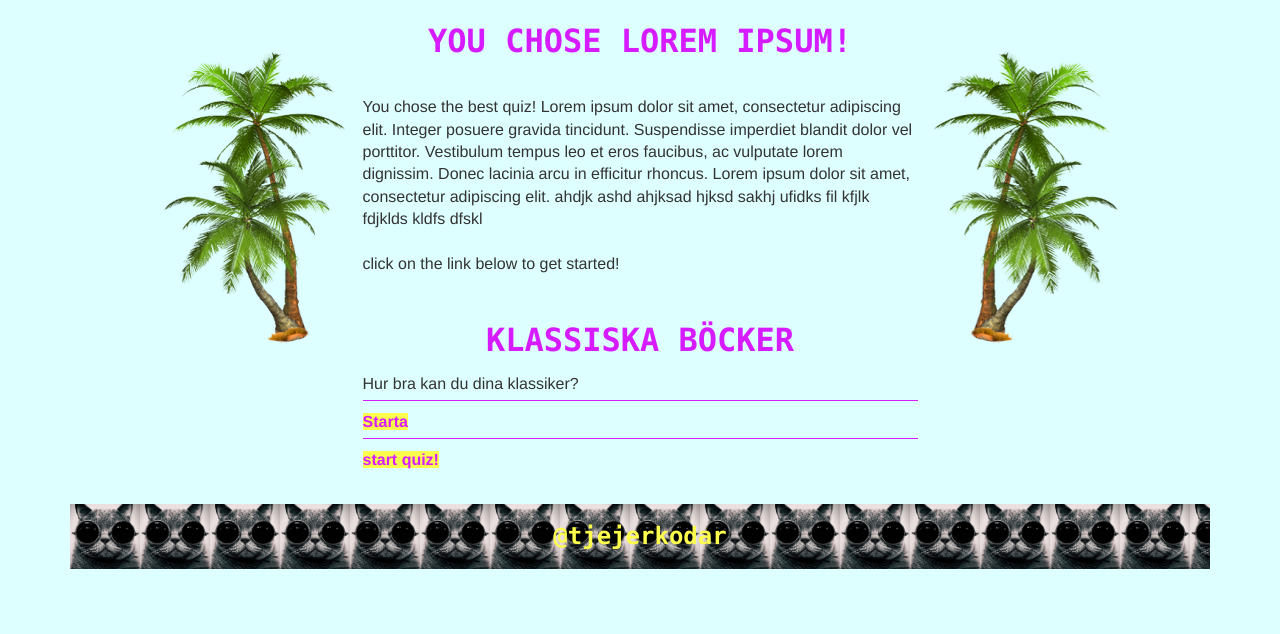
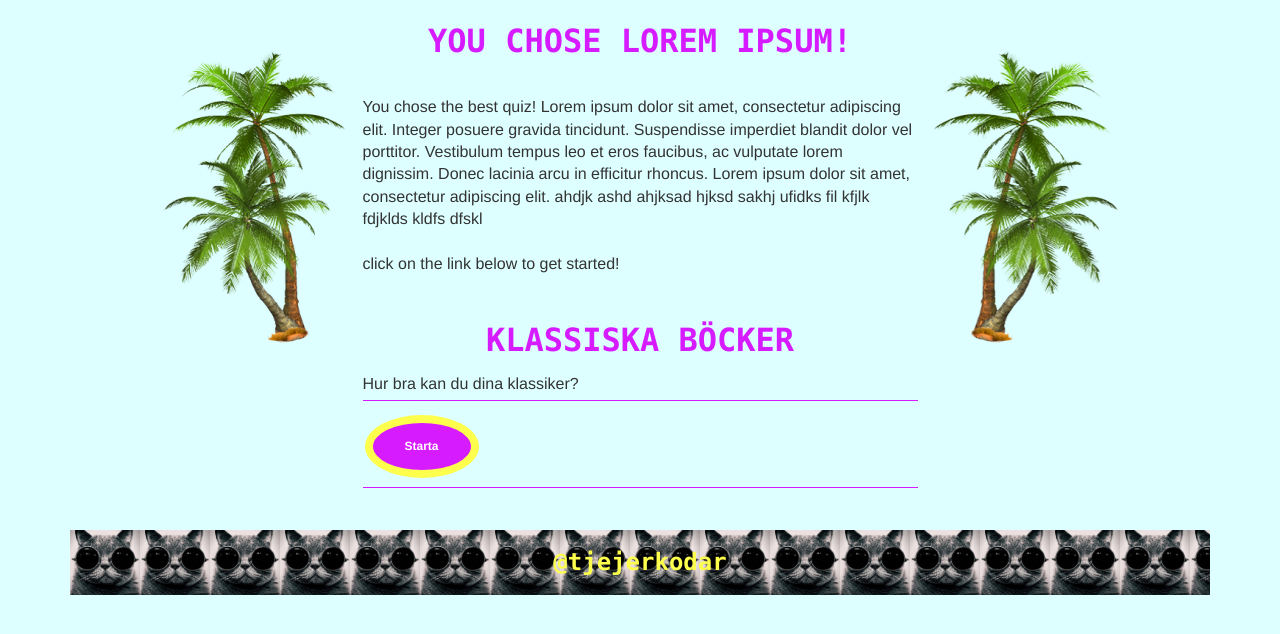
Before and after one commit to johannabjornholm/quizproject, a Django app: page /quiz/1/ in a window 1280 px wide. Shown: the part 86-720 px from the top of the page. Run offline with Django 3.2, Linux system fonts and the light colour scheme; some libraries are stand-ins or nearby versions.

Commit message:
Adding rounded button in all pages

```diff
--- a/quiz/templates/quiz/question.html
+++ b/quiz/templates/quiz/question.html
@@ -28,9 +28,8 @@
 	<p>{{ answer1 }}</p>
 	<p>{{ answer2 }}</p>
 	<p>{{ answer3 }}</p>
-	<p><a href="{% url 'completed_page' quiz_number %}">Nästa</a></p>
+	<p><a href="{% url 'completed_page' quiz_number %}" class="button">ok!</a></p>
 
-  <input class="button" type="submit" value="Ok!">
 </form>
 
 	<br>
--- a/quiz/templates/quiz/quiz.html
+++ b/quiz/templates/quiz/quiz.html
@@ -22,9 +22,8 @@
 	click on the link below to get started!<br><br>
 	<h1>{{ quiz.name }}</h1>
 	<p>{{ quiz.description }}</p>
-	<p><a href="{% url 'question_page' quiz_number 1 %}">Starta</a></p>
+	<p><a href="{% url 'question_page' quiz_number 1 %}" class="button">Starta</a></p>
 
-	<a href="file:///Users/jobjo/Desktop/QUIZ%20TEMPLATES/quiz-templates/question.html">start quiz!</a><br>
 
 	<br>
 	</div>
```
Also changed, not shown: 1 other file.
